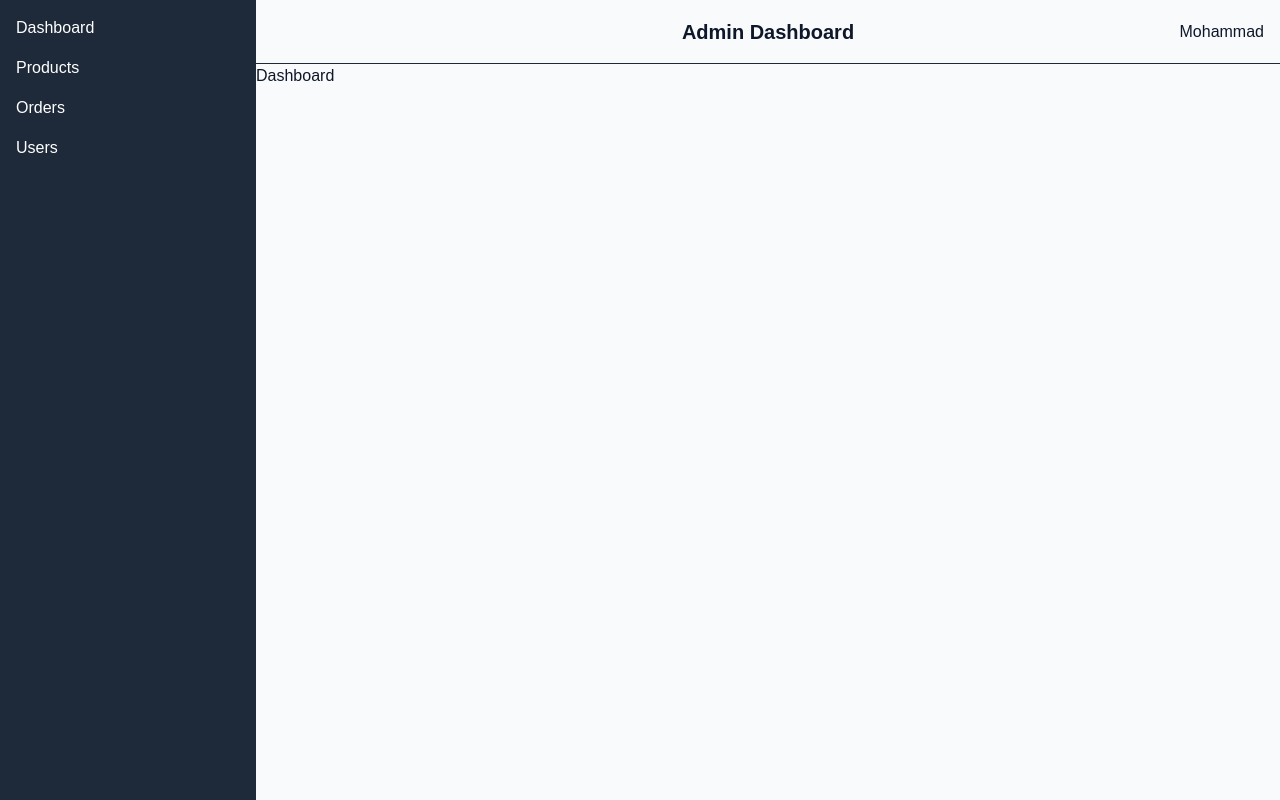
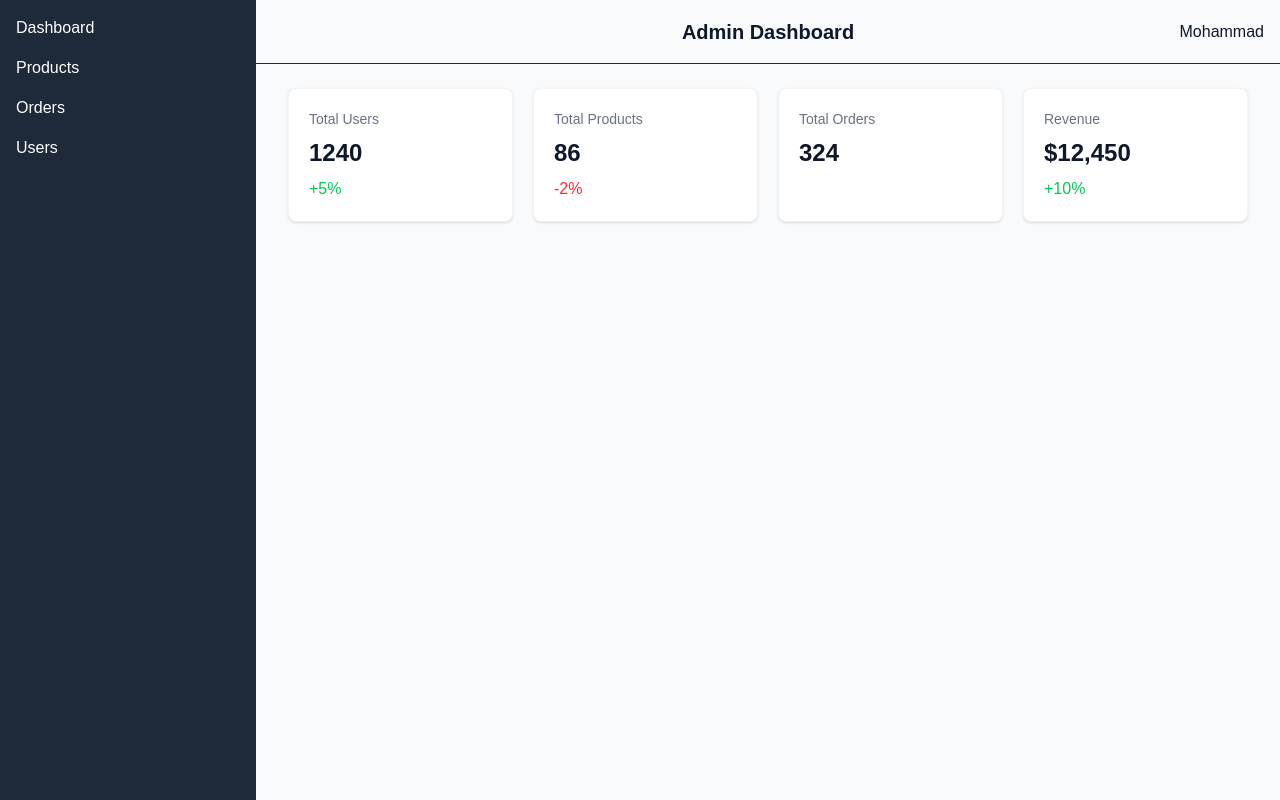
Before and after one commit to mohammad-shirani-developer/admin-dashboard, a Next.js app: page /dashboard in a window 1280 px wide. Built offline with nearby package versions, Linux system fonts and the light colour scheme.

Commit message:
feat: add StatCard component and integrate into dashboard page

```diff
--- /dev/null
+++ b/app/dashboard/components/StatCard.tsx
@@ -0,0 +1,29 @@
+type StatCardProps = {
+  title: string;
+  value: string | number;
+  change?: string;
+};
+
+const StatCard = ({ title, value, change }: StatCardProps) => {
+  return (
+    <div className="flex items-center justify-between rounded-lg border border-gray-100 bg-white p-5 shadow-sm">
+      <div className="flex flex-col gap-2 ">
+        <p className="text-sm text-gray-500">{title}</p>
+        <p className="text-2xl font-bold">{value}</p>
+        <p
+          className={`text-base font-medium ${
+            change
+              ? change.startsWith("+")
+                ? "text-green-500"
+                : "text-red-500"
+              : "invisible"
+          }`}
+        >
+          {change || "0%"}
+        </p>
+      </div>
+    </div>
+  );
+};
+
+export default StatCard;
--- a/app/dashboard/page.tsx
+++ b/app/dashboard/page.tsx
@@ -1,5 +1,44 @@
+import StatCard from "./components/StatCard";
+
+const stats = [
+  {
+    id: "users",
+    title: "Total Users",
+    value: 1240,
+    change: "+5%",
+  },
+  {
+    id: "products",
+    title: "Total Products",
+    value: 86,
+    change: "-2%",
+  },
+  {
+    id: "orders",
+    title: "Total Orders",
+    value: 324,
+  },
+  {
+    id: "revenue",
+    title: "Revenue",
+    value: "$12,450",
+    change: "+10%",
+  },
+];
+
 const DashboardPage = () => {
-  return <h1>Dashboard</h1>;
+  return (
+    <div className="mx-4 mt-6 grid grid-cols-1 gap-5 sm:mx-6 sm:grid-cols-2 lg:mx-8 lg:grid-cols-4">
+      {stats.map((stat) => (
+        <StatCard
+          key={stat.id}
+          title={stat.title}
+          value={stat.value}
+          change={stat.change}
+        />
+      ))}
+    </div>
+  );
 };
 
 export default DashboardPage;
```
